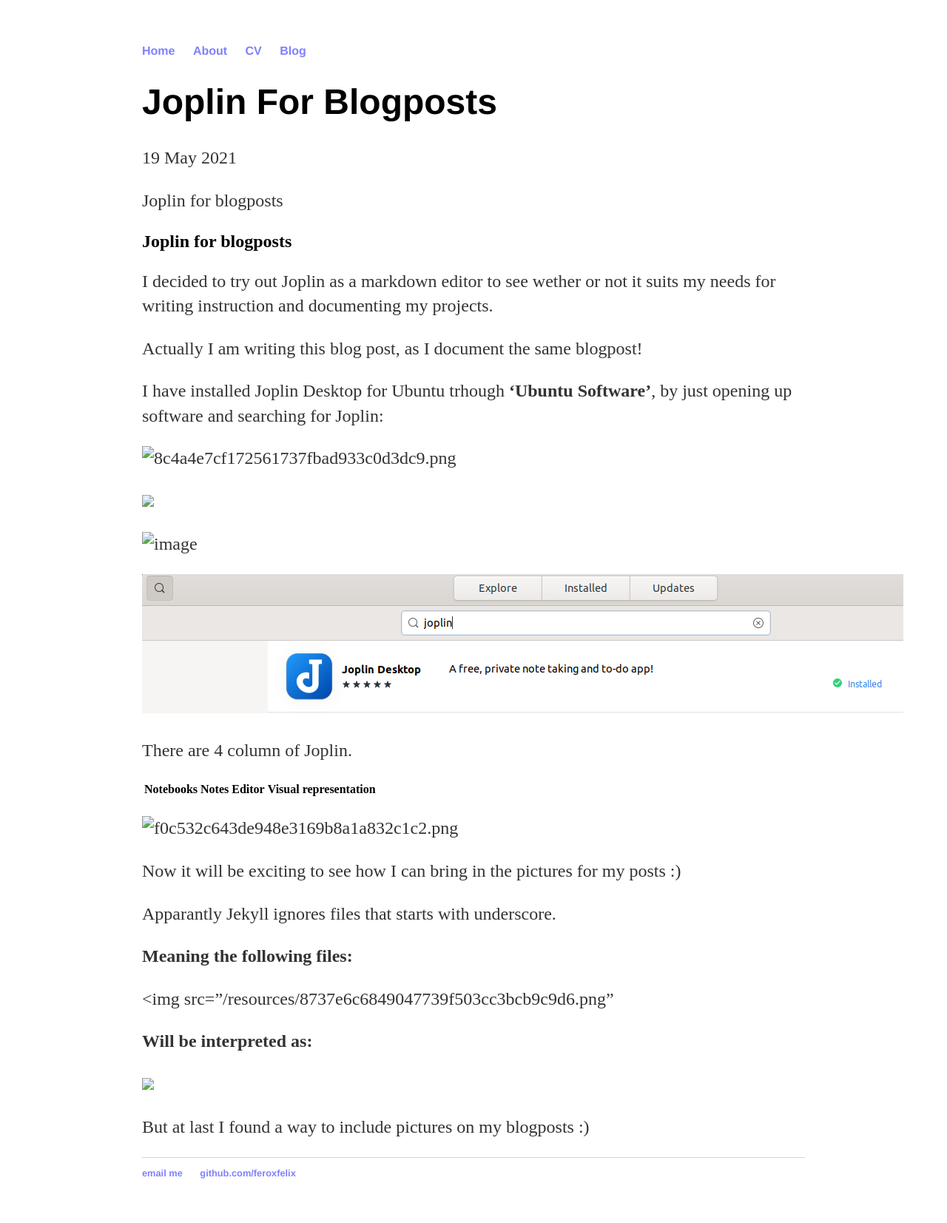
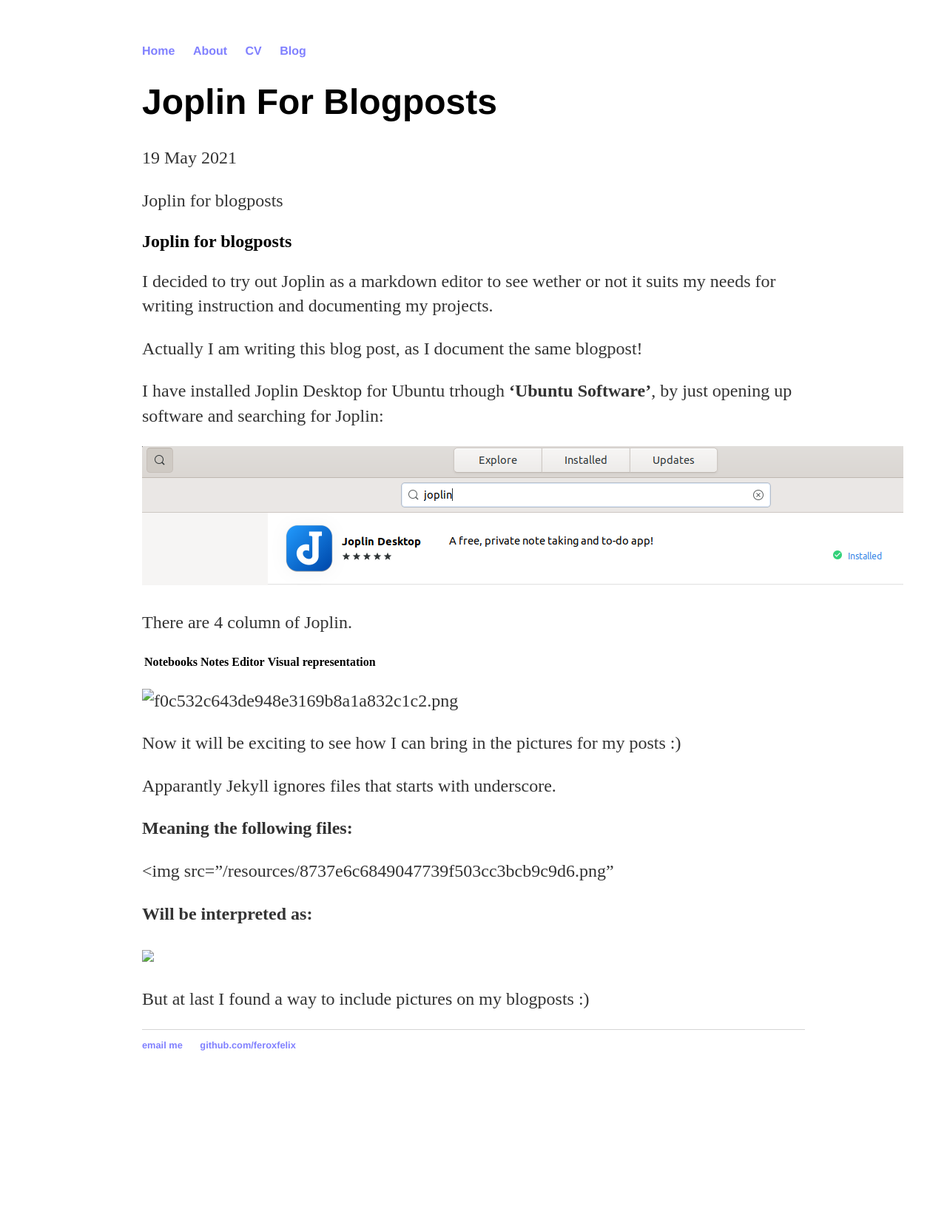
Before and after one commit to Feroxfelix/feroxfelix.github.io, a Jekyll site: the page built from _posts/2021-05-19-Joplin-for-blogposts.md, in a window 1280 px wide. Shown: the whole page at 74% size. Built offline with Jekyll 4.4.1, drawn with Linux system fonts in a browser that asks for light colours; our own code applies the rules of GitHub Pages for plain Markdown files; after the commit the page ends 1480 px from its top, so only the background shows below that.

Commit message:
Update 2021-05-19-Joplin-for-blogposts.md

```diff
--- a/_posts/2021-05-19-Joplin-for-blogposts.md
+++ b/_posts/2021-05-19-Joplin-for-blogposts.md
@@ -7,12 +7,6 @@
 Actually I am writing this blog post, as I document the same blogpost!
 
 I have installed Joplin Desktop for Ubuntu trhough **'Ubuntu Software'**, by just opening up software and searching for Joplin:
-
-![8c4a4e7cf172561737fbad933c0d3dc9.png](../_resources/4945498657d44680899efef6b4268ec7.png)
-
-<img src="/_resources/4945498657d44680899efef6b4268ec7.png">
-
-![image](_resources/4945498657d44680899efef6b4268ec7.png)
 
 <img src="/resources/8c4a4e7cf172561737fbad933c0d3dc9.png">
 
```
